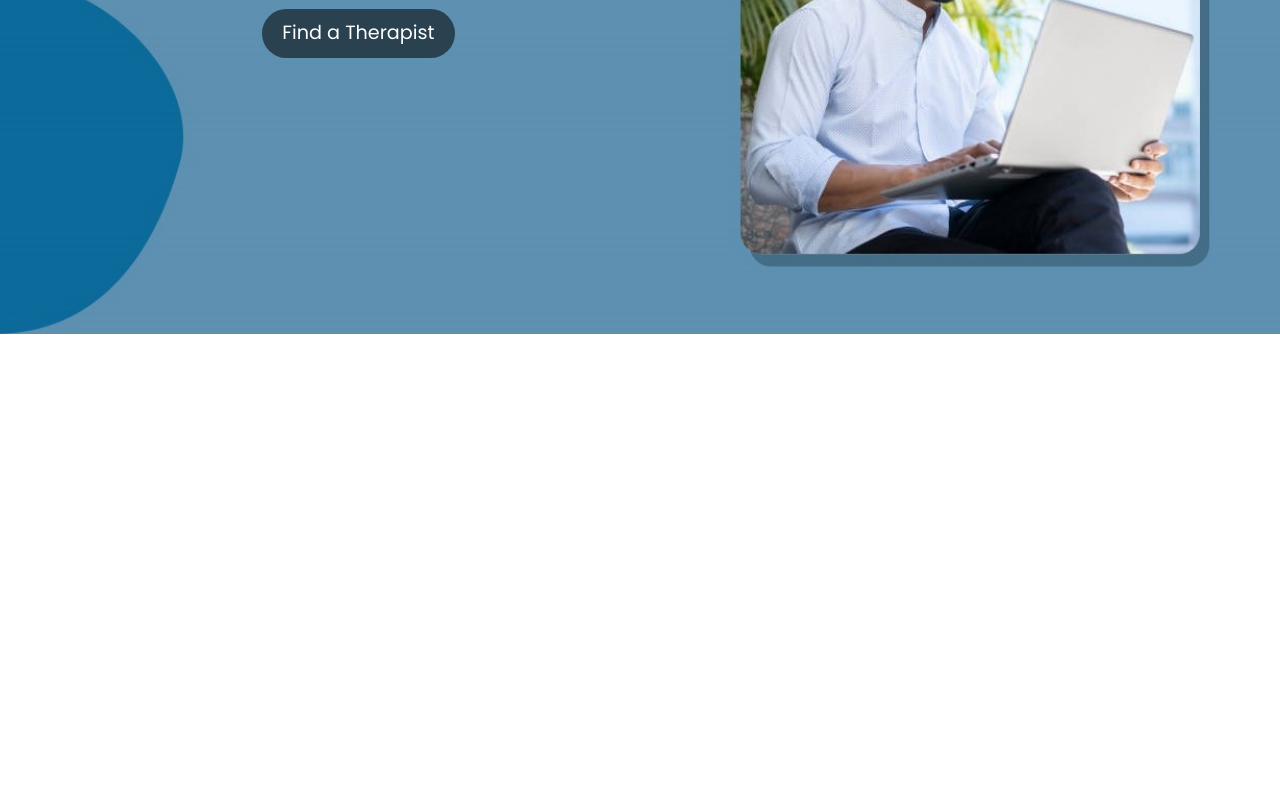
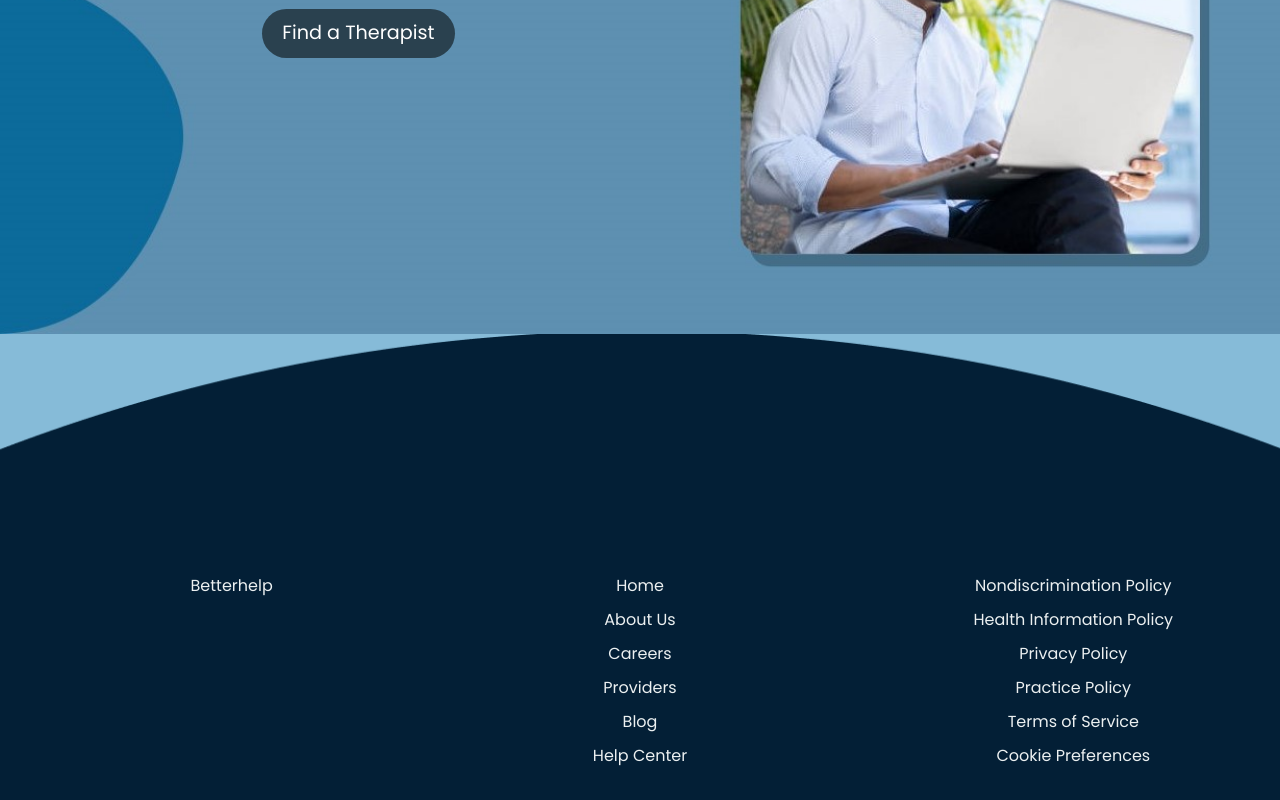
Before and after one commit to HuzefaDohadwala/MERN_Serenity, a React (Create React App) app in the folder my-app/: page / in a window 1280 px wide. Shown: the part 2066-2866 px from the top of the page. Before the commit the page ends 2400 px from the top, so only its background shows below. Built offline with nearby package versions, Linux system fonts and the light colour scheme.

Commit message:
Update App.js

```diff
--- a/my-app/src/App.js
+++ b/my-app/src/App.js
@@ -12,6 +12,7 @@ function App() {
       <Home1></Home1>
       <Home2></Home2>
       <Home3></Home3>
+      <Footer></Footer>
     </div>
   );
 }
```
